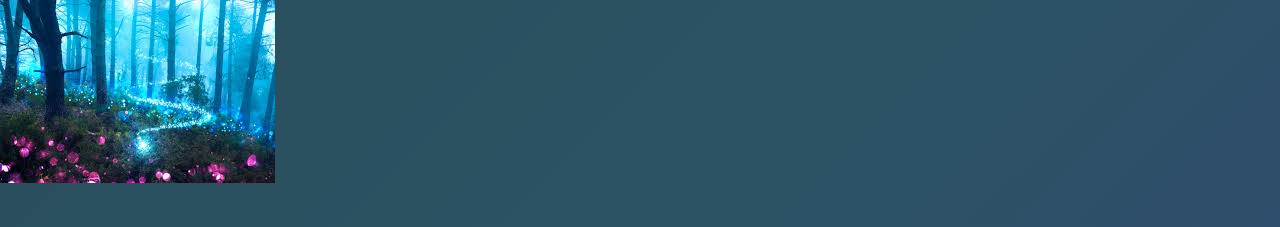
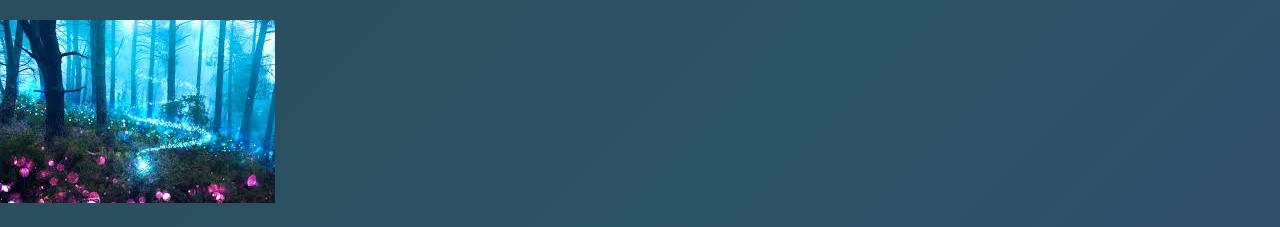
Before and after one commit to MortisBortis/Charivniy-lis, a plain HTML site: page index.html in a window 1280 px wide. Shown: the top 227 px of the page. Drawn offline with Linux system fonts and the light colour scheme.

Commit message:
Update style.css

```diff
--- a/style.css
+++ b/style.css
@@ -24,3 +24,7 @@ h1 {
 p {
   font-size:20px;color:white;font-family:cursive;
 }
+#img1 {
+  position:relative;
+  top:20px;
+}
```
